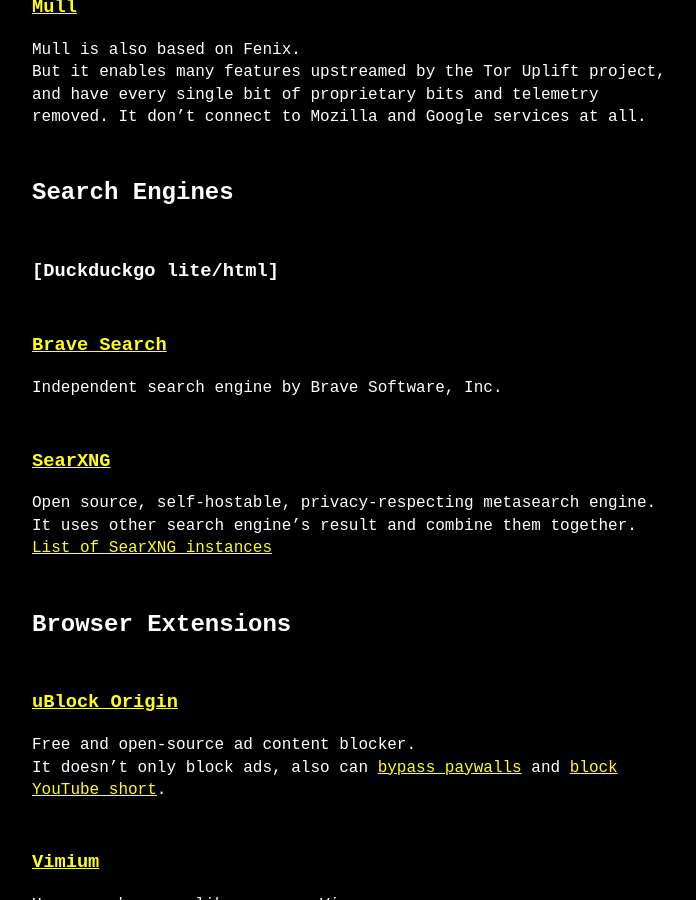
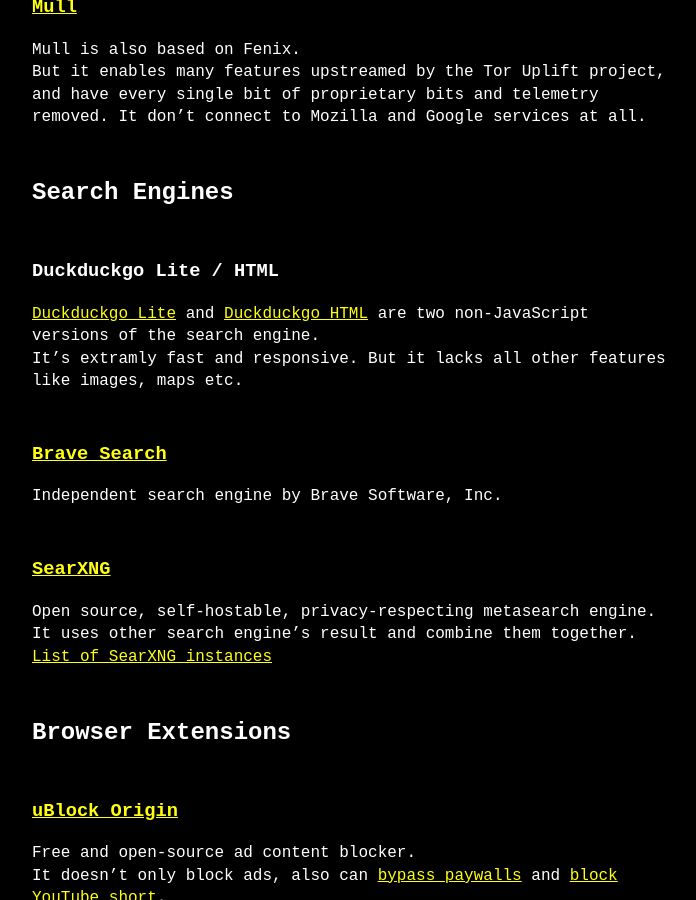
Before and after one commit to colgrave34/colgrave34.github.io, a Jekyll site: the page built from _posts/2024-04-20-my-awesome-list.md, in a window 1280 px wide and 900 px high, scrolled down 5649 px. Shown: the whole window, without its empty margins (288-984 px from the left). Built offline with Jekyll 4.4.1, drawn with Linux system fonts in a browser that asks for light colours; comment, search, counter and statistics services are not loaded.

Commit message:
Fix Duckduckgo portion

```diff
--- a/_posts/2024-04-20-my-awesome-list.md
+++ b/_posts/2024-04-20-my-awesome-list.md
@@ -144,7 +144,10 @@
 But it enables many features upstreamed by the Tor Uplift project, and have every single bit of proprietary bits and telemetry removed. It don't connect to Mozilla and Google services at all.
 
 ## Search Engines
-### [Duckduckgo lite/html]
+### Duckduckgo Lite / HTML
+[Duckduckgo Lite](https://lite.duckduckgo.com/lite) and [Duckduckgo HTML](https://html.duckduckgo.com/html) are two non-JavaScript versions of the search engine.
+It's extramly fast and responsive. But it lacks all other features like images, maps etc.
+
 ### [Brave Search](https://search.brave.com/)
 Independent search engine by Brave Software, Inc.
 
```
